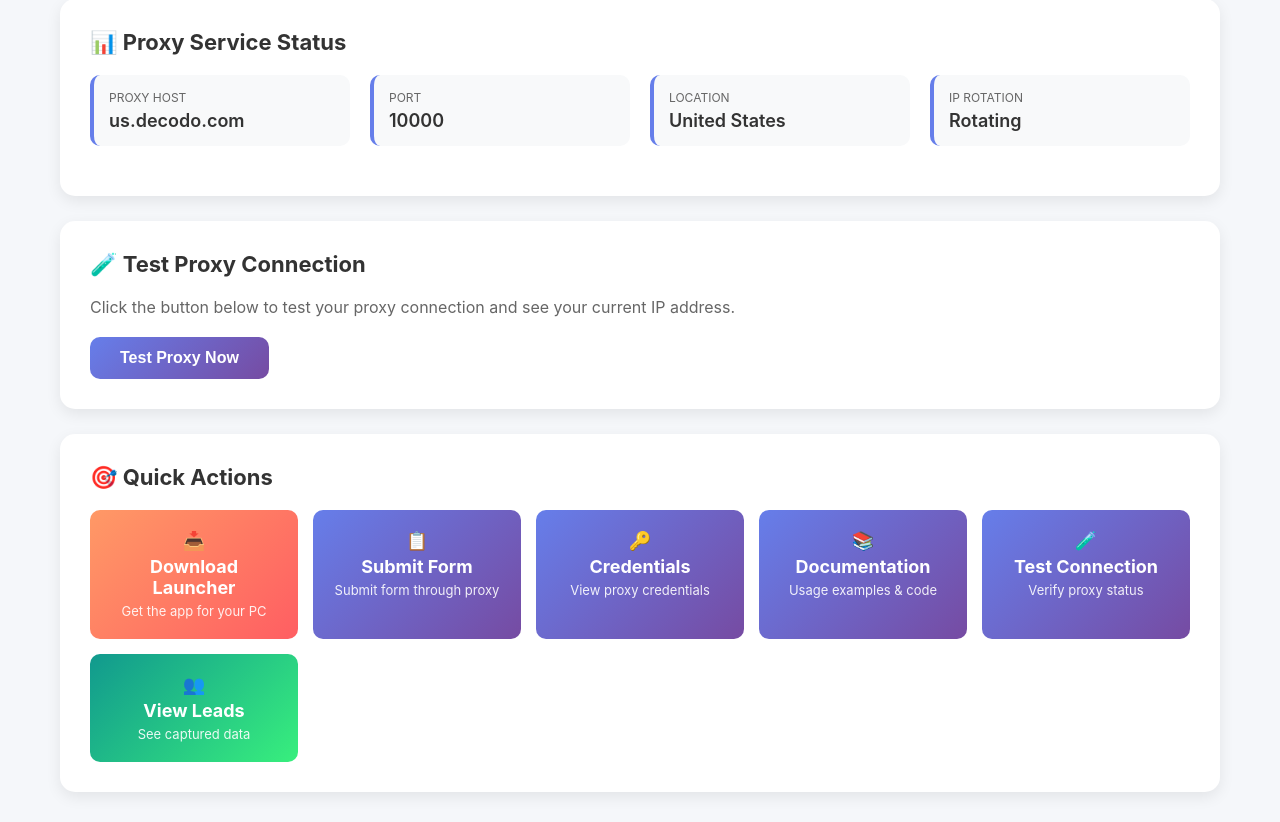
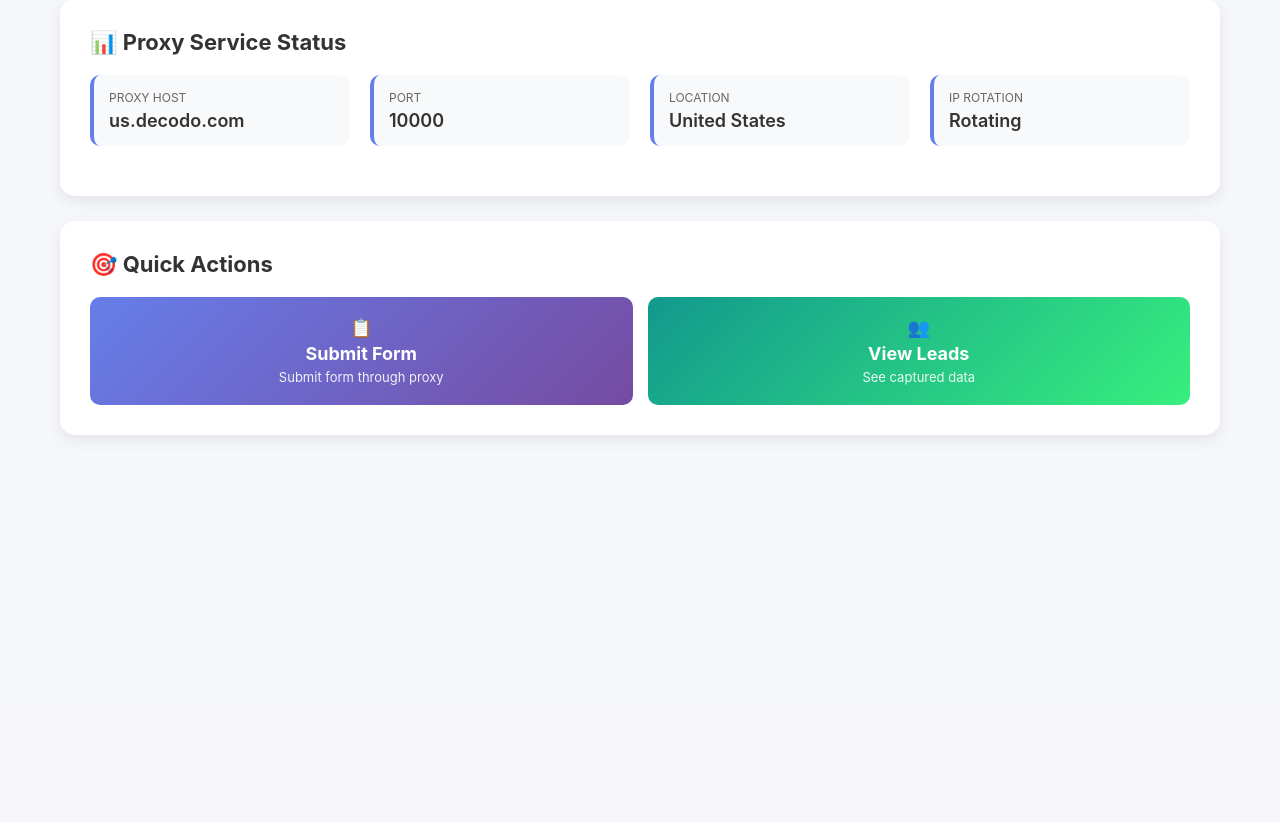
Before and after one commit to bbarnes4318/medicare-arron, a Flask app: page /dashboard in a window 1280 px wide. Shown: the part 95-917 px from the top of the page. After the commit the page ends 534 px from the top, so only its background shows below. Run offline with Flask 3, Linux system fonts and the light colour scheme; the visitor is signed in with stand-in values (Sample User, id 1).

Commit message:
Cleanup dashboard and leads UI

```diff
--- a/templates/dashboard.html
+++ b/templates/dashboard.html
@@ -285,47 +285,14 @@
         </div>
       </div>
 
-      <div class="card">
-        <h2>🧪 Test Proxy Connection</h2>
-        <p style="color: #666; margin-bottom: 20px">
-          Click the button below to test your proxy connection and see your
-          current IP address.
-        </p>
-
-        <button class="test-btn" id="testBtn" onclick="testProxy()">
-          Test Proxy Now
-        </button>
-
-        <div id="resultBox" class="result-box"></div>
-      </div>
 
       <div class="card">
         <h2>🎯 Quick Actions</h2>
         <div class="quick-actions">
-                <a href="{{ url_for('download_client') }}" class="action-card" style="background: linear-gradient(135deg, #ff9966 0%, #ff5e62 100%);">
-                    <h3>📥</h3>
-                    <h3>Download Launcher</h3>
-                    <p>Get the app for your PC</p>
-                </a>
                 <a href="{{ url_for('submit_form') }}" class="action-card">
                     <h3>📋</h3>
                     <h3>Submit Form</h3>
                     <p>Submit form through proxy</p>
-                </a>
-                <a href="{{ url_for('credentials') }}" class="action-card">
-                    <h3>🔑</h3>
-                    <h3>Credentials</h3>
-                    <p>View proxy credentials</p>
-                </a>
-                <a href="{{ url_for('documentation') }}" class="action-card">
-                    <h3>📚</h3>
-                    <h3>Documentation</h3>
-                    <p>Usage examples & code</p>
-                </a>
-                <a href="#" onclick="testProxy(); return false;" class="action-card">
-                    <h3>🧪</h3>
-                    <h3>Test Connection</h3>
-                    <p>Verify proxy status</p>
                 </a>
                 <a href="{{ url_for('view_leads') }}" class="action-card" style="background: linear-gradient(135deg, #11998e 0%, #38ef7d 100%);">
                     <h3>👥</h3>
--- a/templates/leads.html
+++ b/templates/leads.html
@@ -110,7 +110,6 @@
                         <th>Name</th>
                         <th>Phone</th>
                         <th>Email</th>
-                        <th>Address</th>
                         <th>City/State/Zip</th>
                         <th>TrustedForm</th>
                     </tr>
@@ -123,7 +122,6 @@
                         <td>{{ lead.first_name }} {{ lead.last_name }}</td>
                         <td>{{ lead.phone }}</td>
                         <td>{{ lead.email }}</td>
-                        <td>{{ lead.address }}</td>
                         <td>{{ lead.city }}, {{ lead.state }} {{ lead.zip_code }}</td>
                         <td>
                             {% if lead.trustedform_cert_url %}
```
